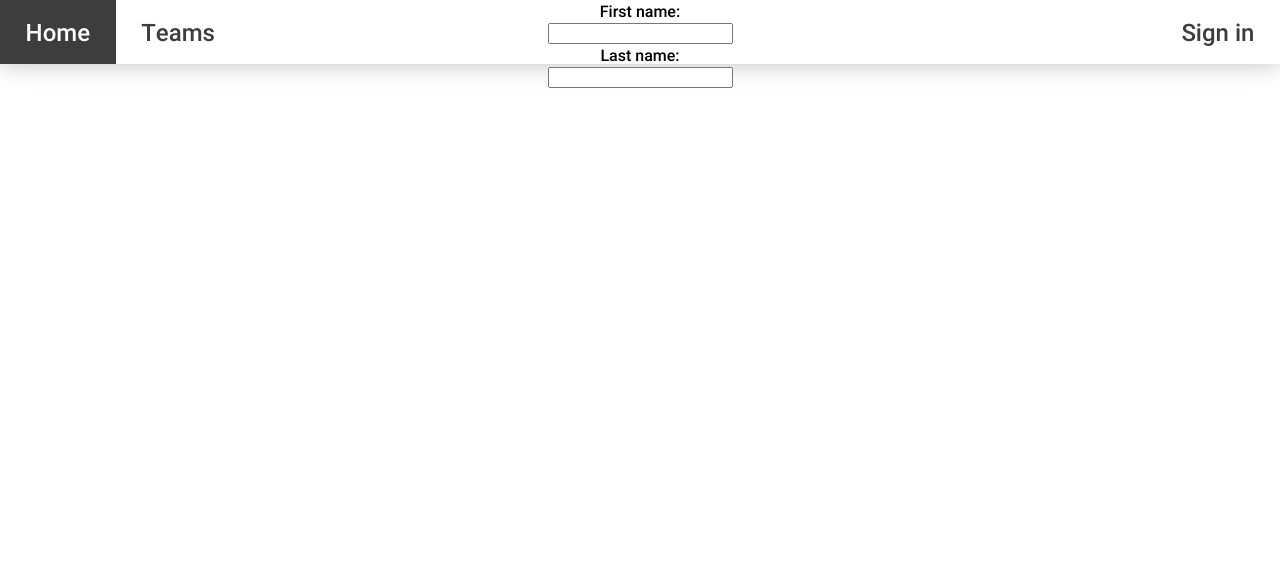
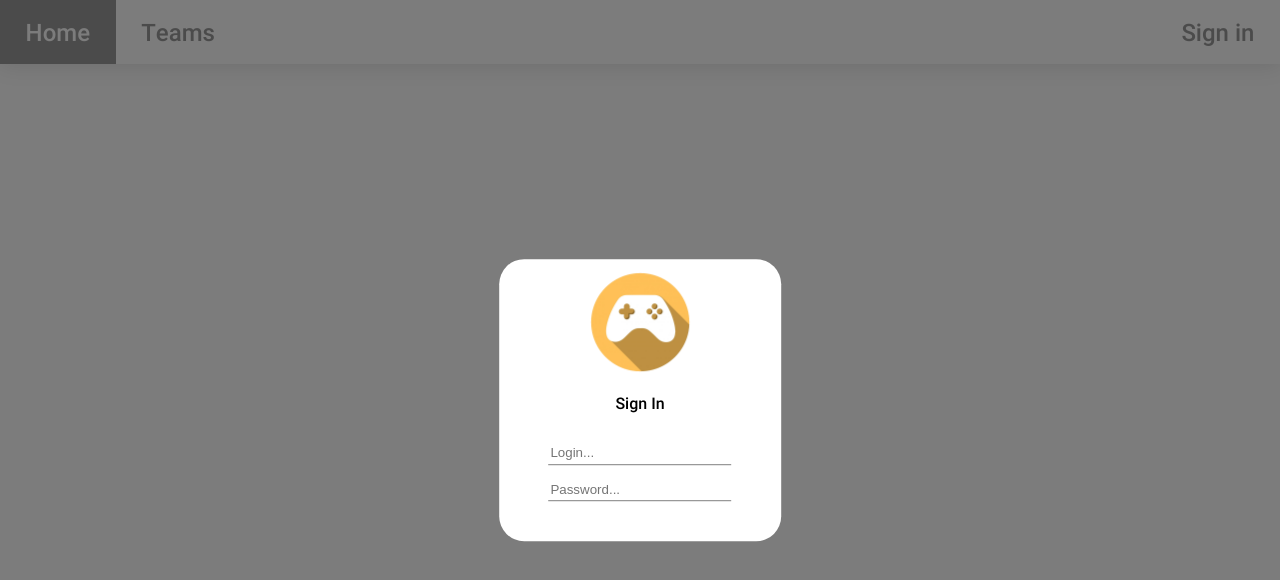
Before and after one commit to timik44452/GamePlay, a plain HTML site: page src/index.html in a window 1280 px wide. Both pictures are taken after a click on the link "Sign in". Drawn offline with Linux system fonts and the light colour scheme; no server answers.

Commit message:
added signin form

```diff
--- a/src/css/style.css
+++ b/src/css/style.css
@@ -40,13 +40,41 @@ body
     margin-right: 20%;
 }
 
-.overlay
+#overlay
 {
     top:0;
     width: 100%;
     height: 100%;
     position: fixed;
     z-index: 9999;
+}
+
+#sign-in-from
+{
+    position: absolute;
+    top: 50%;
+    left: 50%;
+    width: 20%;
+    height: 32%;
+    padding: 1%;
+    transform: translate(-50%,-50%);
+    border-radius: 25px;
+    background-color: #FFF;
+}
+
+.textbox
+{
+    margin-top: 5%;
+    height: 8%;
+    width: 70%;
+
+    border-left: 0;
+    border-right: 0;
+
+    border-top: 0;
+    border-bottom: 1px solid gray;
+
+    outline: none;
 }
 
 .left
--- a/src/scripts/main.js
+++ b/src/scripts/main.js
@@ -1,5 +1,25 @@
+var signInOverlay;
+
+window.onmousedown = function(event){
+    if(event.target == this.signInOverlay){
+        this.closeSignIn();
+    }
+}
+
 function showSignIn(){
-    getTemplate('signin_form.html', () => {
-        document.body.innerHTML += getHTML();
-    });
+    if(signInOverlay){
+        signInOverlay.style.display = 'block';
+    }else{
+        getTemplate('signin_form.html', () => {
+            document.body.innerHTML += getHTML();
+            signInOverlay = document.getElementById('overlay');
+        });
+    }
+
 }
+
+function closeSignIn(){
+    if(signInOverlay){
+        signInOverlay.style.display = 'none';
+    }
+}
--- a/src/templates/signin_form.html
+++ b/src/templates/signin_form.html
@@ -1,8 +1,10 @@
-<div class="overlay">
-    <div>
-        <label for="fname">First name:</label><br>
-        <input type="text" id="fname" name="fname"><br>
-        <label for="lname">Last name:</label><br>
-        <input type="text" id="lname" name="lname">
+<form id="overlay" style="background-color: rgba(80, 80, 80, 0.75);">
+    <div id="sign-in-from">
+        <div>
+            <img src='images/game.png'>
+            <p>Sign In</p>
+        </div>
+        <input type="text" class="textbox" placeholder="Login..." id="fname" name="login"><br>
+        <input type="password" class="textbox" placeholder="Password..." id="lname" name="password">
     </div>
-</div>
+</form>
```
